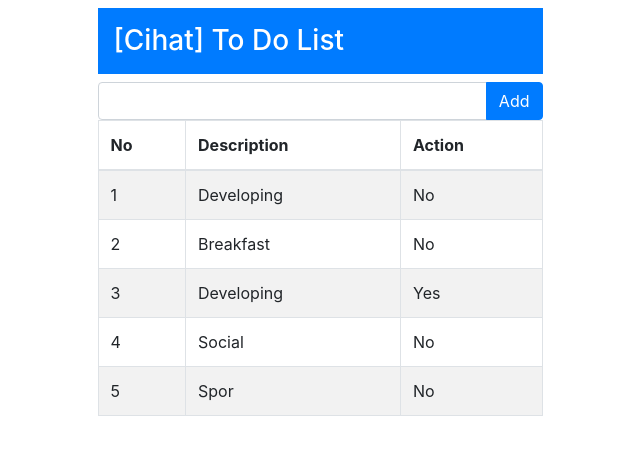
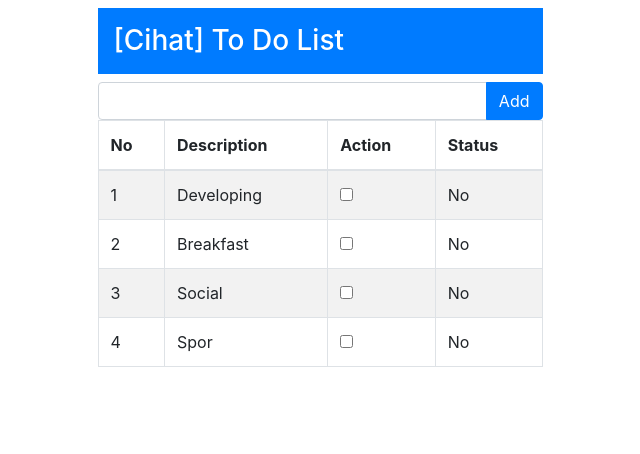
Before and after one commit to CihatAskin/Angular-ToDoApp, an Angular app: page / in a window 1280 px wide. Shown: the top 454 px of the page, without its empty margins (320-960 px from the left). Built offline with nearby package versions, Linux system fonts and the light colour scheme.

Commit message:
todo filter

```diff
--- a/src/app/app.component.html
+++ b/src/app/app.component.html
@@ -20,12 +20,14 @@
             <th>No</th>
             <th>Description</th>
             <th>Action</th>
+            <th>Status</th>
           </tr>
         </thead>
         <tbody>
           <tr *ngFor="let item of getItems(); let i=index">
             <td>{{i+1}}</td>
             <td>{{item.description}}</td>
+            <td><input type="checkbox" [(ngModel)]="item.action"></td>
             <td [ngSwitch]="item.action">
               <div *ngSwitchCase="true">Yes</div>
               <div *ngSwitchCase="false">No</div>
--- a/src/app/app.component.ts
+++ b/src/app/app.component.ts
@@ -14,6 +14,6 @@ export class AppComponent {
   }
 
   getItems(){
-    return this.model.items;
+    return this.model.items.filter(item => !item.action);
   }
 }
--- a/src/app/app.module.ts
+++ b/src/app/app.module.ts
@@ -1,5 +1,6 @@
 import { BrowserModule } from '@angular/platform-browser';
 import { NgModule } from '@angular/core';
+import { FormsModule } from '@angular/forms';
 
 import { AppComponent } from './app.component';
 
@@ -8,7 +9,8 @@ import { AppComponent } from './app.component';
     AppComponent
   ],
   imports: [
-    BrowserModule
+    BrowserModule,
+    FormsModule
   ],
   providers: [],
   bootstrap: [AppComponent]
```
